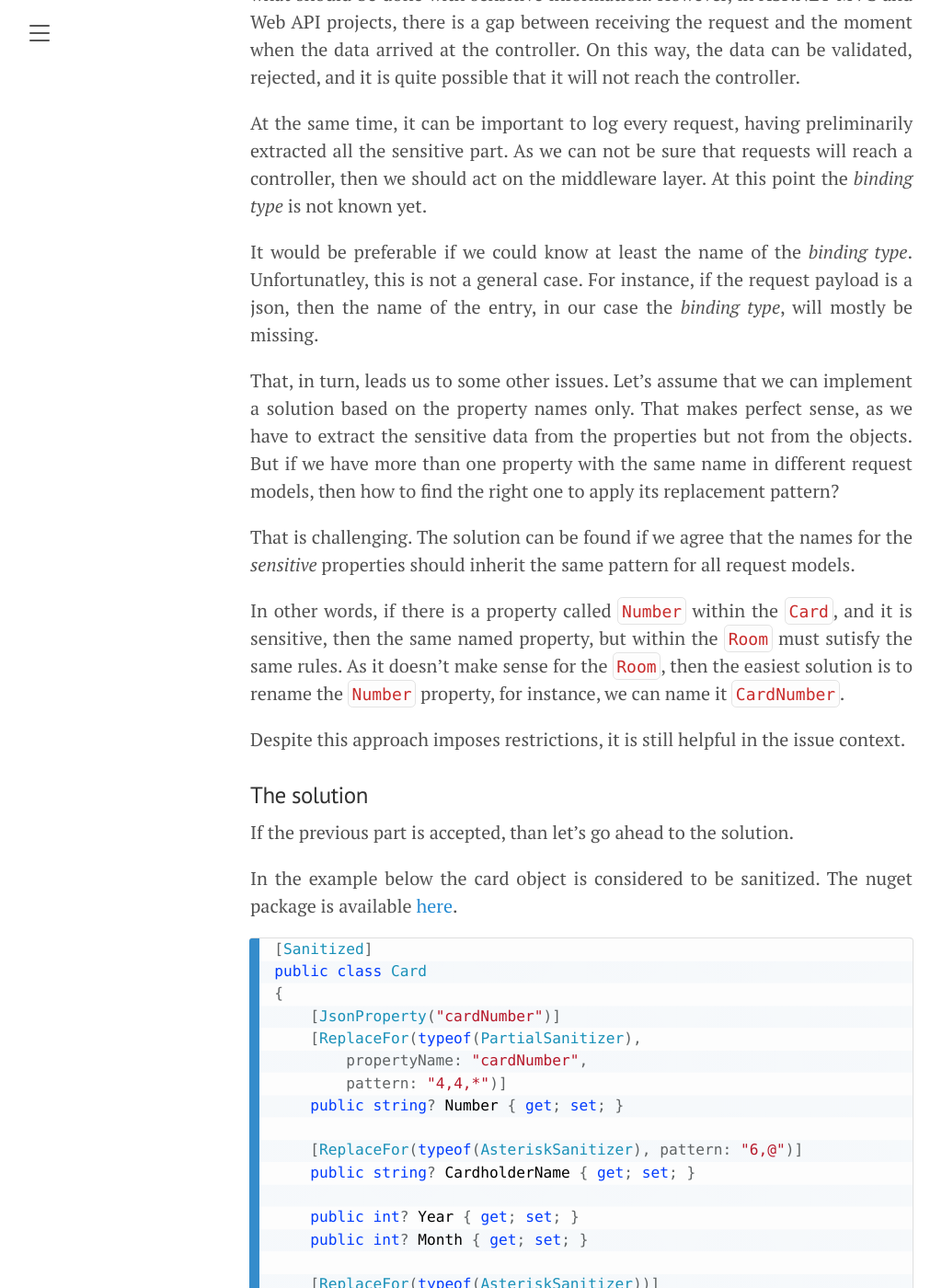
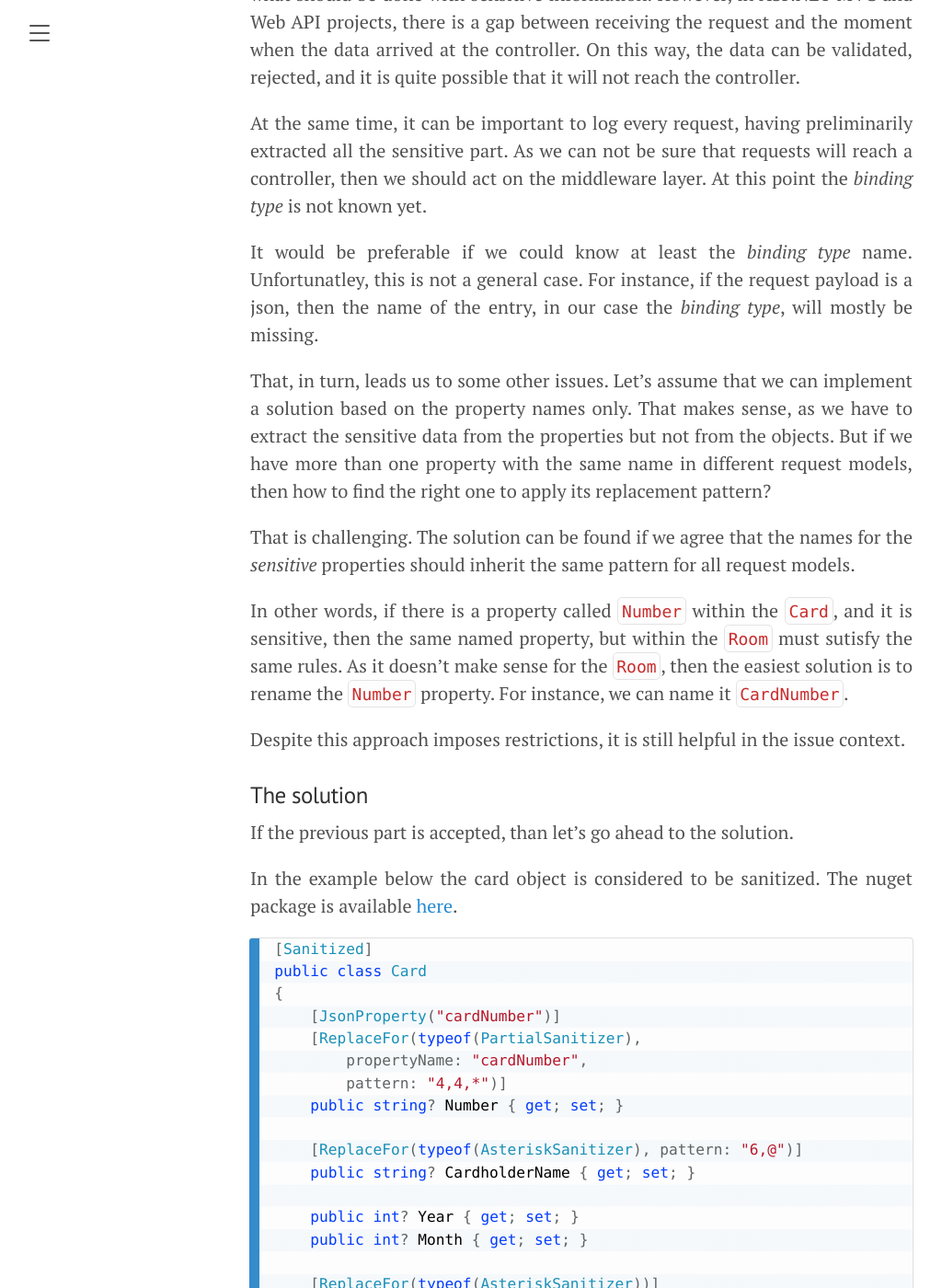
Before and after one commit to akovanev/kovanev.github.io, a Jekyll site: the page built from _posts/2020-09-09-How-to-sanitize-sensitive-data.md, in a window 1280 px wide and 1400 px high, scrolled down 435 px. Shown: the whole window at 92% size, without its empty margins (8-1032 px from the left). Built offline with Jekyll 4.4.1, drawn with Linux system fonts in a browser that asks for light colours; some of the changed text lies outside the part shown.

Commit message:
text changes

```diff
--- a/_posts/2020-09-09-How-to-sanitize-sensitive-data.md
+++ b/_posts/2020-09-09-How-to-sanitize-sensitive-data.md
@@ -13,13 +13,13 @@ If the data is bound/deserialized into a class instance, then the class can deci
 
 At the same time, it can be important to log every request, having preliminarily extracted all the sensitive part. As we can not be sure that  requests will reach a controller, then we should act on the middleware layer. At this point the *binding type* is not known yet.
 
-It would be preferable if we could know at least the name of the *binding type*. Unfortunatley, this is not a general case. For instance, if the request payload is a json, then the name of the entry, in our case the *binding type*, will mostly be missing.
+It would be preferable if we could know at least the *binding type* name. Unfortunatley, this is not a general case. For instance, if the request payload is a json, then the name of the entry, in our case the *binding type*, will mostly be missing.
 
-That, in turn, leads us to some other issues. Let's assume that we can implement a solution based on the property names only. That makes perfect sense, as we have to extract the sensitive data from the properties but not from the objects. But if we have more than one property with the same name in different request models, then how to find the right one to apply its replacement pattern?
+That, in turn, leads us to some other issues. Let's assume that we can implement a solution based on the property names only. That makes sense, as we have to extract the sensitive data from the properties but not from the objects. But if we have more than one property with the same name in different request models, then how to find the right one to apply its replacement pattern?
 
 That is challenging. The solution can be found if we agree that the names for the *sensitive* properties should inherit the same pattern for all request models.
 
-In other words, if there is a property called `Number` within the `Card`, and it is sensitive, then the same named property, but within the `Room` must sutisfy the same rules. As it doesn't make sense for the `Room`, then the easiest solution is to rename the `Number` property, for instance, we can name it `CardNumber`.
+In other words, if there is a property called `Number` within the `Card`, and it is sensitive, then the same named property, but within the `Room` must sutisfy the same rules. As it doesn't make sense for the `Room`, then the easiest solution is to rename the `Number` property. For instance, we can name it `CardNumber`.
 
 Despite this approach imposes restrictions, it is still helpful in the issue context.
 
@@ -50,7 +50,7 @@ public class Card
 }
 </code></pre>
 
-Each type, which properties define the replacement patterns using the `[ReplaceFor]`, should be marked with the `[Sanitized]` attribute.
+Each type containing sensitive properties should be marked with the `[Sanitized]` attribute.
 
 There are two sanitizer types for the `[ReplaceFor]` out of the box:
 
```
Also changed, not shown: other parts of _posts/2020-09-09-How-to-sanitize-sensitive-data.md (+1 -1 lines).
